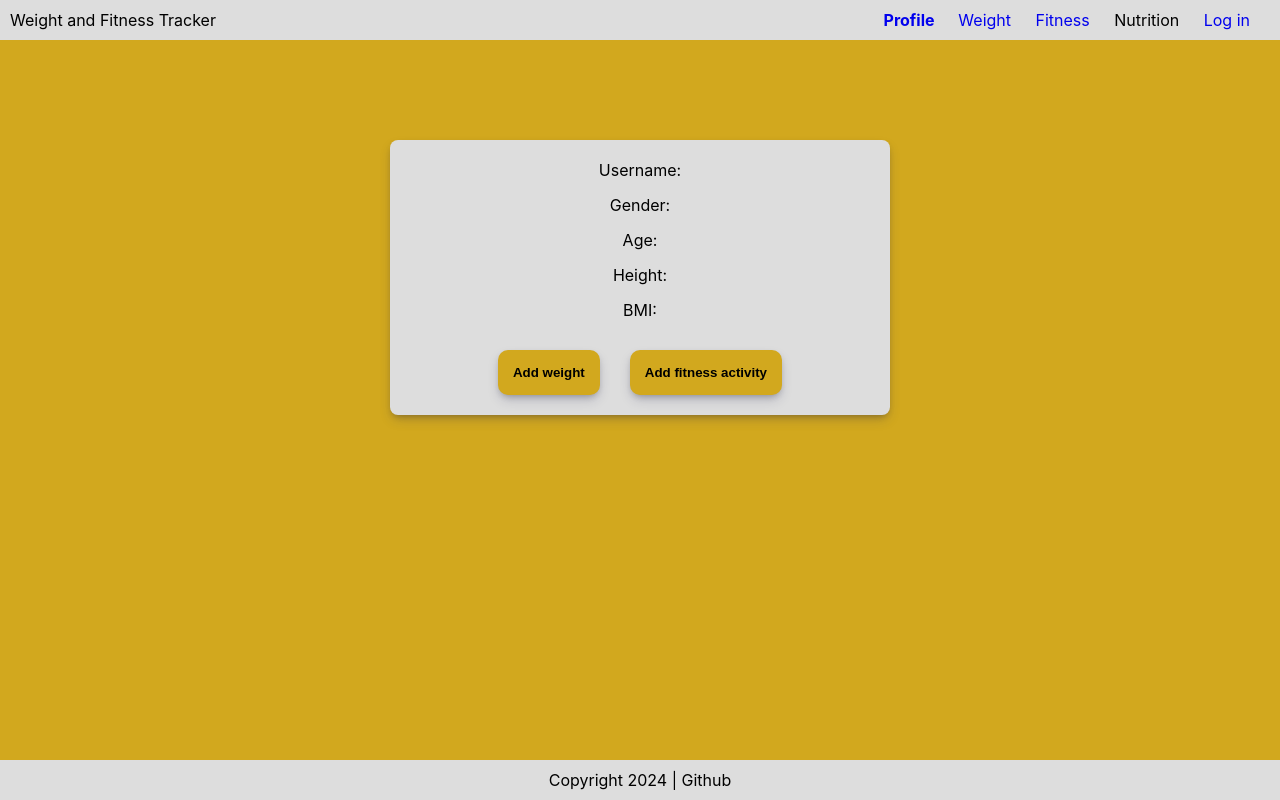
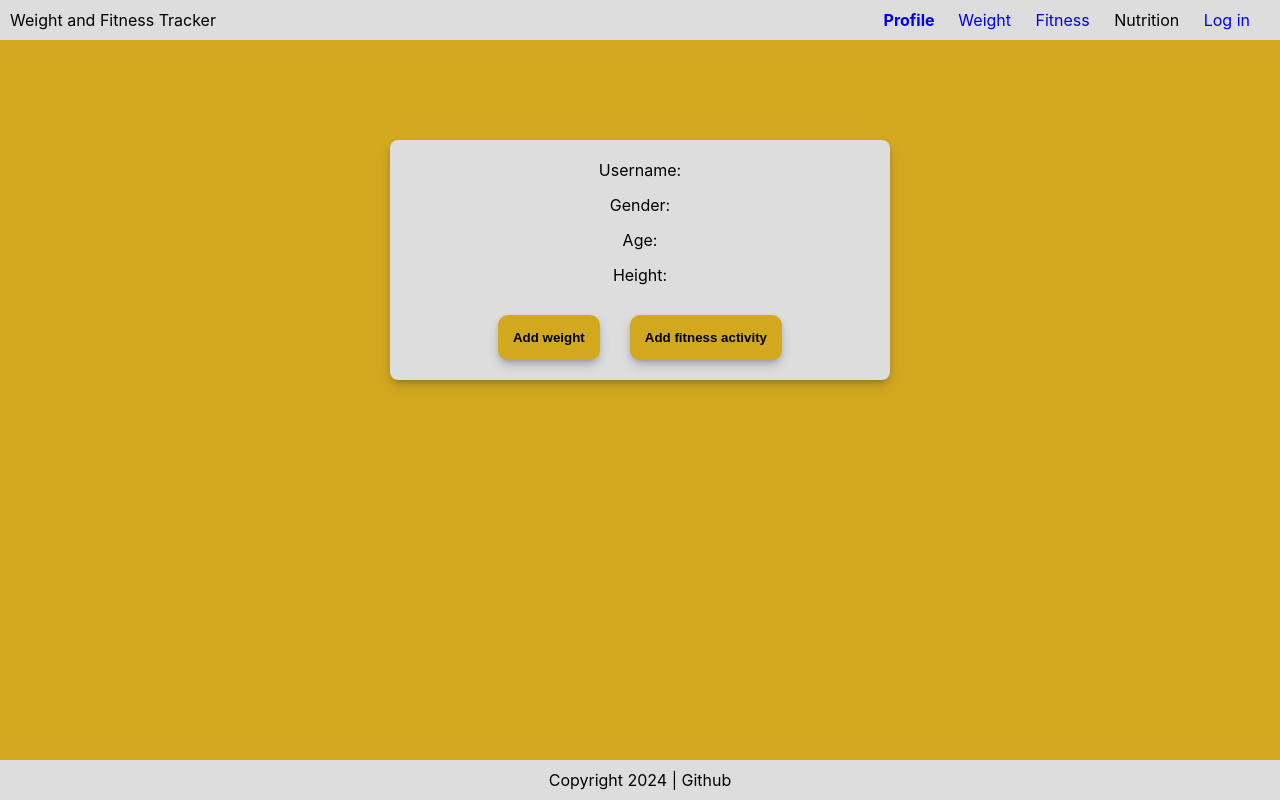
Before and after one commit to jelena2803/Weight-fitness-tracker, a React (Create React App) app: page /profile in a window 1280 px wide. Built offline with nearby package versions, Linux system fonts and the light colour scheme.

Commit message:
p element for BMI removed

```diff
--- a/src/components/Profile.jsx
+++ b/src/components/Profile.jsx
@@ -7,7 +7,6 @@ function Profile() {
             <p className="profile-data">Gender:</p>
             <p className="profile-data">Age:</p>
             <p className="profile-data">Height:</p>
-            <p className="profile-data">BMI:</p>
 
             <div className="add-new-data">
                 <button>Add weight</button>
```
